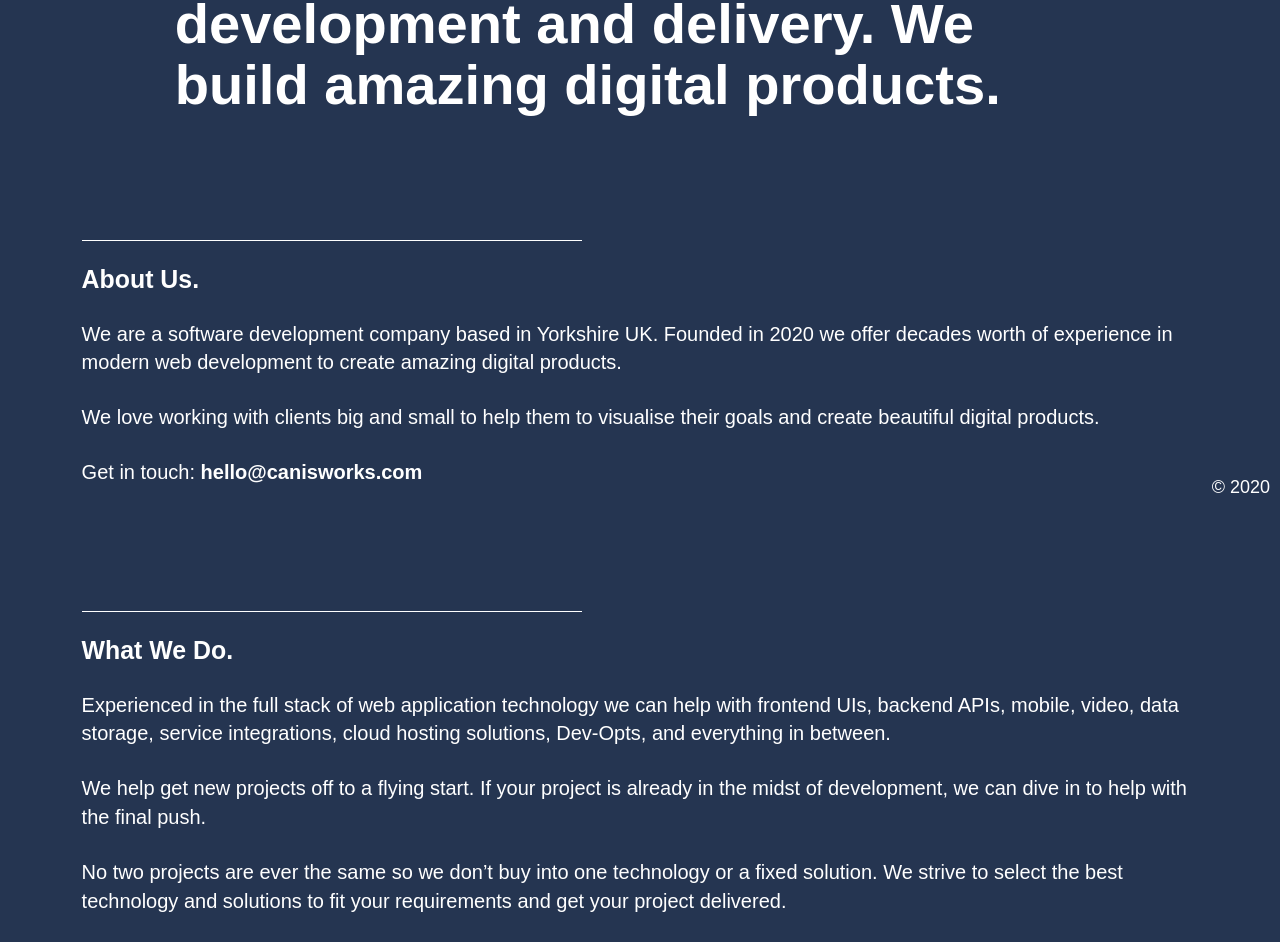
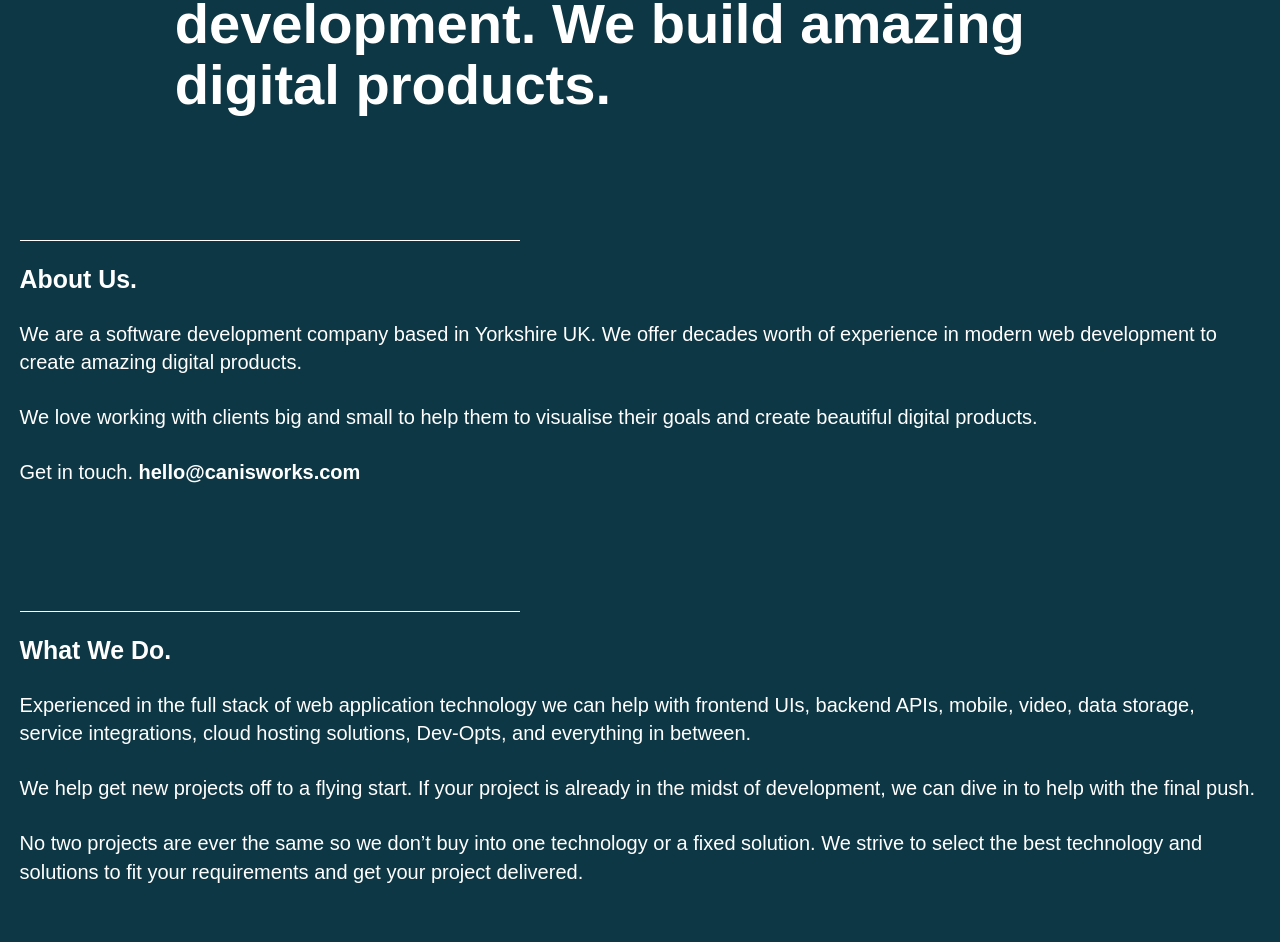
Before and after one commit to CanisWorks/canisworks-site, a Gatsby site: page / in a window 1280 px wide. Shown: the part 290-1232 px from the top of the page. After the commit the page ends 1203 px from the top, so only its background shows below. Built offline with nearby package versions, Linux system fonts and the light colour scheme; Gatsby itself is replaced by a stand-in of ours.

Commit message:
updated bg color and text

```diff
--- a/src/components/header.js
+++ b/src/components/header.js
@@ -3,11 +3,7 @@ import PropTypes from "prop-types"
 import React from "react"
 
 const Header = ({ siteTitle }) => (
-  <header
-    style={{
-      background: `#253551`,
-    }}
-  >
+  <header>
     <div
       style={{
         margin: `0 auto`,
--- a/src/components/layout.js
+++ b/src/components/layout.js
@@ -32,7 +32,6 @@ const Layout = ({ children }) => {
           width: `100%`,
           height: `100%`,
           padding: `0 1.0875rem 1.45rem`,
-          background: `#253551`,
           color: `#fff`,
         }}
       >
@@ -43,7 +42,7 @@ const Layout = ({ children }) => {
           right: `0`,
           padding: `10px`,
         }}>
-          <p style={{ margin: `0`}}>© {new Date().getFullYear()}</p>
+
         </footer>
       </div>
     </>
--- a/src/pages/index.js
+++ b/src/pages/index.js
@@ -13,12 +13,13 @@ const IndexPage = () => (
       maxWidth: `1300px`,
       fontSize: `calc(32px + (64 - 32) * ((100vw - 300px) / (1600 - 300)))`
       }}>
-        Professional software development and delivery. We build amazing digital products.
+        Professional software development. We build amazing digital products.
       </h2>
       <div style={{
         margin: `0 auto`,
         marginTop: ``,
-        padding: `10% 5%`,
+        padding: `10% 0`,
+        maxWidth: `1300px`,
       }}>
         <hr style={{
           color: `white`,
@@ -33,15 +34,16 @@ const IndexPage = () => (
         }}>
           <h3 >About Us.</h3>
           <div>
-            <p>We are a software development company based in Yorkshire UK. Founded in 2020 we offer decades worth of experience in modern web development to create amazing digital products.</p>
+            <p>We are a software development company based in Yorkshire UK. We offer decades worth of experience in modern web development to create amazing digital products.</p>
             <p>We love working with clients big and small to help them to visualise their goals and create beautiful digital products.</p>
-            <a href="mailto:hello@canisworks.com?subject=Website Message" target="blank">Get in touch: <b>hello@canisworks.com</b></a>
+            <a href="mailto:hello@canisworks.com?subject=Website Message" target="blank">Get in touch. <b>hello@canisworks.com</b></a>
           </div>
         </div>
       </div>
       <div style={{
         margin: `0 auto`,
-        padding: `0 5%`,
+        padding: `0`,
+        maxWidth: `1300px`,
       }}>
         <hr style={{
           color: `white`,
--- a/src/styles/global.css
+++ b/src/styles/global.css
@@ -11,7 +11,7 @@ html, body, #___gatsby, #gatsby-focus-wrapper {
 
 body {
   margin: 0px;
-  background: #253551;
+  background: #0d3744;
   color: #fff;
 }
 
```
